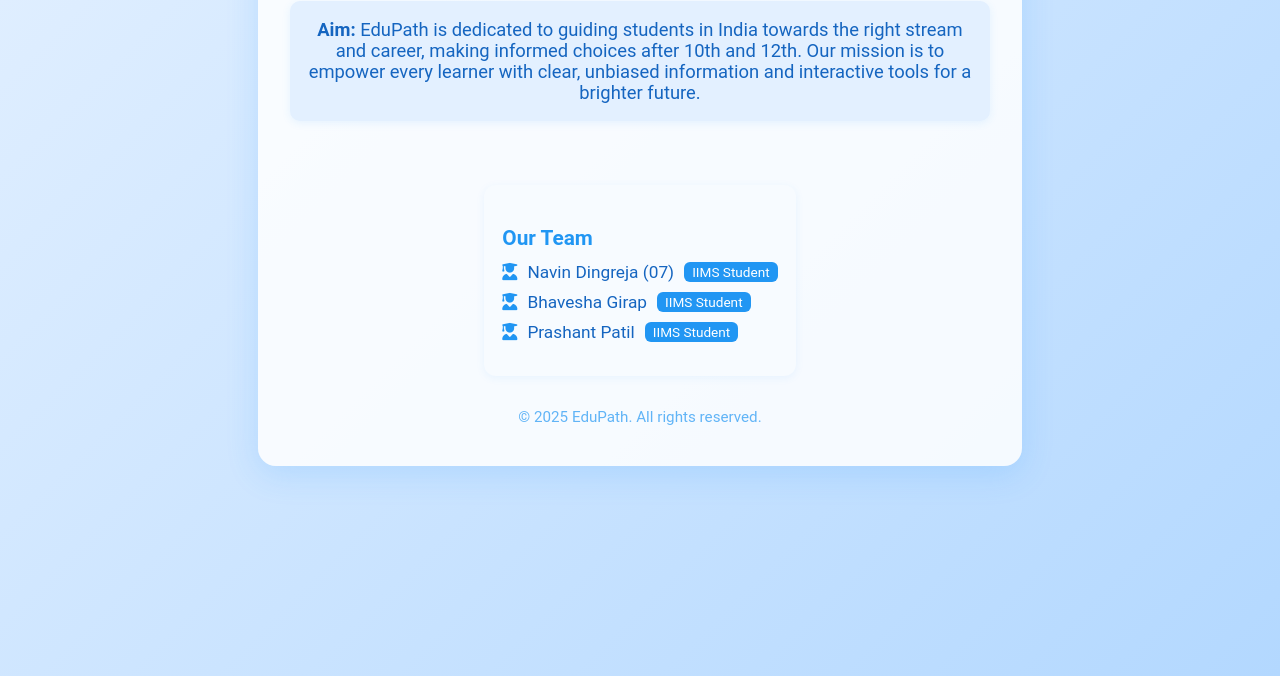
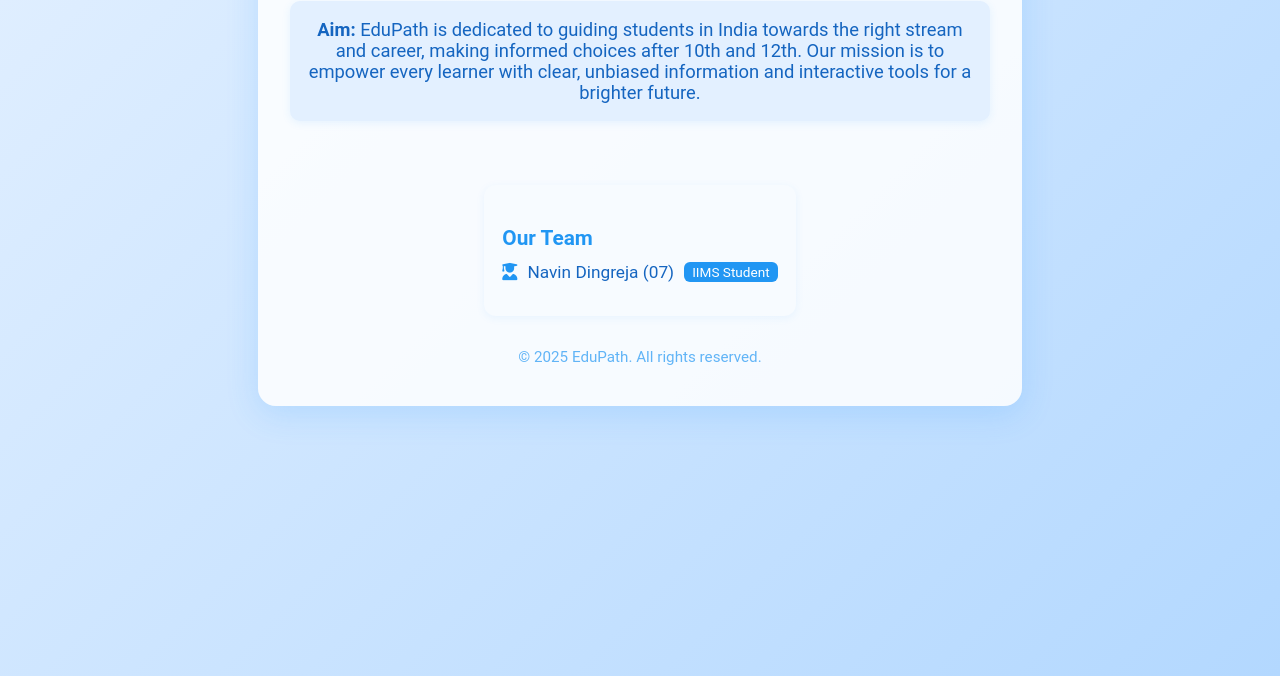
Before and after one commit to NavinDingreja/EduPathBasic, a plain HTML site: page about.html in a window 1280 px wide. Shown: the part 184-860 px from the top of the page. Drawn offline with Linux system fonts and the light colour scheme.

```diff
--- a/about.html
+++ b/about.html
@@ -122,8 +122,7 @@
             <h2>Our Team</h2>
             <ul>
                 <li onclick="showProfile('Navin Dingreja')"><i class="fas fa-user-graduate"></i> Navin Dingreja (07) <span class="badge">IIMS Student</span></li>
-                <li onclick="showProfile('Bhavesha Girap')"><i class="fas fa-user-graduate"></i> Bhavesha Girap <span class="badge">IIMS Student</span></li>
-                <li onclick="showProfile('Prashant Patil')"><i class="fas fa-user-graduate"></i> Prashant Patil <span class="badge">IIMS Student</span></li>
+
             </ul>
         </div>
 
```
